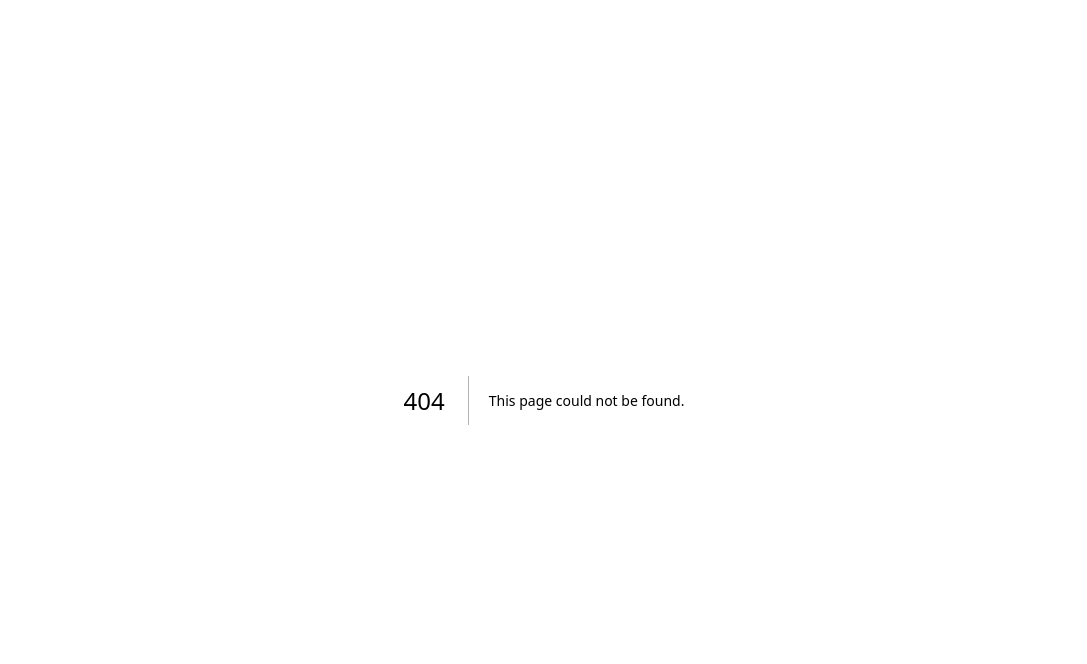
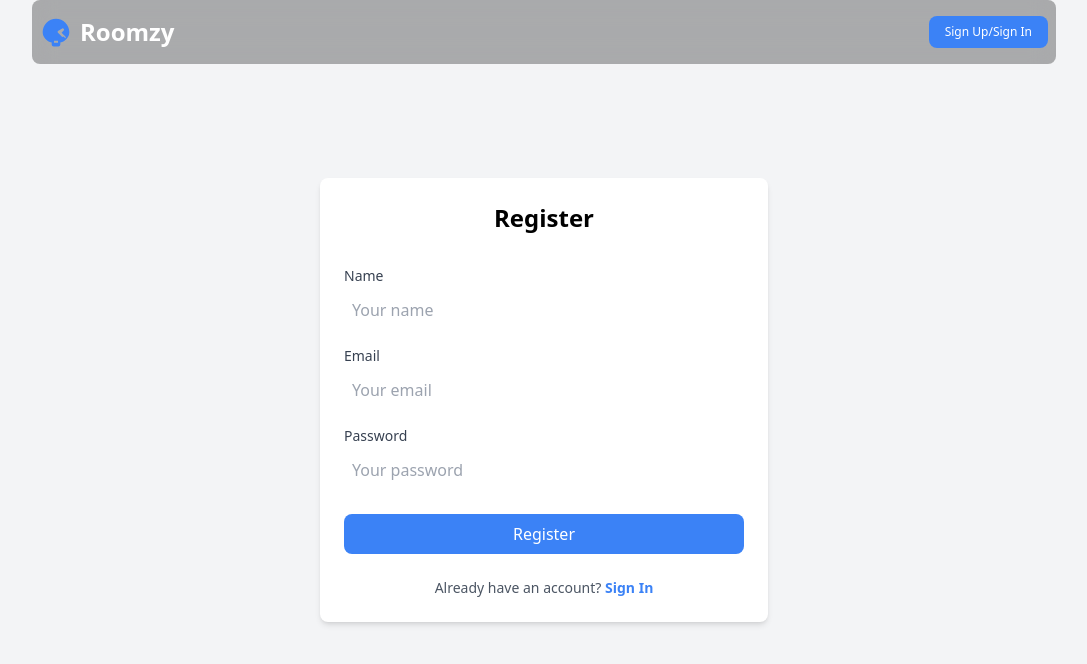
Before and after one commit to Shazzadul-Shakib/Roomzy-Client, a Next.js app: page /register in a window 1280 px wide. Before the commit this address had no page. Shown: the top 664 px of the page, without its empty margins (96-1183 px from the left). Built offline with nearby package versions, Linux system fonts and the light colour scheme.

Commit message:
login and register page designed

```diff
--- /dev/null
+++ b/src/app/(auth)/login/page.tsx
@@ -0,0 +1,74 @@
+import Link from "next/link";
+
+const Login: React.FC = () => {
+  return (
+    <div className="flex min-h-screen items-center justify-center bg-gray-100">
+      <div className="w-full max-w-md rounded-lg bg-white p-6 shadow-md">
+        <h1 className="mb-8 text-center text-2xl font-semibold">Login</h1>
+
+        <div>
+          <form>
+            {/* Email Field */}
+            <div className="mb-4">
+              <label
+                htmlFor="email"
+                className="block text-sm font-medium text-gray-700"
+              >
+                Email
+              </label>
+              <input
+                type="email"
+                id="email"
+                name="email"
+                className="mt-1 w-full rounded-lg border-gray-300 p-2 focus:border-blue-500 focus:ring-blue-500"
+                placeholder="Your email"
+                required
+              />
+            </div>
+
+            {/* Password Field */}
+            <div className="mb-6">
+              <label
+                htmlFor="password"
+                className="block text-sm font-medium text-gray-700"
+              >
+                Password
+              </label>
+              <input
+                type="password"
+                id="password"
+                name="password"
+                className="mt-1 w-full rounded-lg border-gray-300 p-2 focus:border-blue-500 focus:ring-blue-500"
+                placeholder="Your password"
+                required
+              />
+            </div>
+
+            {/* Submit Button */}
+            <div className="flex justify-center">
+              <button
+                type="submit"
+                className="w-full rounded-lg bg-blue-500 py-2 font-medium text-white transition duration-300 hover:bg-blue-600 focus:outline-none focus:ring-2 focus:ring-blue-400"
+              >
+                Login
+              </button>
+            </div>
+          </form>
+        </div>
+
+        {/* Register Link */}
+        <p className="mt-6 text-center text-sm text-gray-600">
+          Don&apos;t have an account?{" "}
+          <Link
+            href="/register"
+            className="font-semibold text-blue-500 hover:text-blue-600"
+          >
+            Register
+          </Link>
+        </p>
+      </div>
+    </div>
+  );
+};
+
+export default Login;
--- /dev/null
+++ b/src/app/(auth)/register/page.tsx
@@ -0,0 +1,90 @@
+import Link from "next/link";
+
+const Register: React.FC = () => {
+  return (
+    <div className="flex min-h-screen items-center justify-center bg-gray-100">
+      <div className="w-full max-w-md rounded-lg bg-white p-6 shadow-md">
+        <h1 className="mb-8 text-center text-2xl font-semibold">Register</h1>
+
+        <form>
+          {/* Name Field */}
+          <div className="mb-4">
+            <label
+              htmlFor="name"
+              className="block text-sm font-medium text-gray-700"
+            >
+              Name
+            </label>
+            <input
+              type="text"
+              id="name"
+              name="name"
+              className="mt-1 w-full rounded-lg border-gray-300 p-2 focus:border-blue-500 focus:ring-blue-500"
+              placeholder="Your name"
+              required
+            />
+          </div>
+
+          {/* Email Field */}
+          <div className="mb-4">
+            <label
+              htmlFor="email"
+              className="block text-sm font-medium text-gray-700"
+            >
+              Email
+            </label>
+            <input
+              type="email"
+              id="email"
+              name="email"
+              className="mt-1 w-full rounded-lg border-gray-300 p-2 focus:border-blue-500 focus:ring-blue-500"
+              placeholder="Your email"
+              required
+            />
+          </div>
+
+          {/* Password Field */}
+          <div className="mb-6">
+            <label
+              htmlFor="password"
+              className="block text-sm font-medium text-gray-700"
+            >
+              Password
+            </label>
+            <input
+              type="password"
+              id="password"
+              name="password"
+              className="mt-1 w-full rounded-lg border-gray-300 p-2 focus:border-blue-500 focus:ring-blue-500"
+              placeholder="Your password"
+              required
+            />
+          </div>
+
+          {/* Submit Button */}
+          <div className="flex justify-center">
+            <button
+              type="submit"
+              className="w-full rounded-lg bg-blue-500 py-2 font-medium text-white transition duration-300 hover:bg-blue-600 focus:outline-none focus:ring-2 focus:ring-blue-400"
+            >
+              Register
+            </button>
+          </div>
+        </form>
+
+        {/* Sign In Link */}
+        <p className="mt-6 text-center text-sm text-gray-600">
+          Already have an account?{" "}
+          <Link
+            href="/login"
+            className="font-semibold text-blue-500 hover:text-blue-600"
+          >
+            Sign In
+          </Link>
+        </p>
+      </div>
+    </div>
+  );
+};
+
+export default Register;
--- a/src/app/(main)/(home)/page.tsx
+++ b/src/app/(main)/(home)/page.tsx
@@ -1,15 +1,10 @@
 import Hero from "@/components/home/Hero";
 import RoomCard from "@/components/home/RoomCard";
-import Navbar from "@/components/shared/Navbar";
-
 const HomePage: React.FC = () => {
   return (
     <>
-      {/* Fixed Navbar */}
-      <Navbar />
       {/* Hero Section */}
       <Hero />
-
       {/* Room Cards Section */}
       <section className="mx-auto my-10 w-[90%] md:my-14 lg:w-[80%]">
         <h1 className="mb-10 text-center text-xl font-semibold md:text-start md:text-3xl">
--- a/src/app/(main)/(home)/rooms/[id]/page.tsx
+++ b/src/app/(main)/(home)/rooms/[id]/page.tsx
@@ -1,18 +1,12 @@
 import RoomDetails from "@/components/room/RoomDetails";
 import RoomImages from "@/components/room/RoomImages";
 import { RoomPageProps } from "@/types/all-types";
-import Link from "next/link";
 
 const RoomPage: React.FC<RoomPageProps> = ({ params }) => {
   console.log(params);
   return (
     <div className="mx-auto my-10 w-[90%] md:my-14 lg:w-[80%]">
-      <div className="mb-6">
-        <Link href="/" className="px-2 py-1 text-xs text-gray-500">
-          Back to home
-        </Link>
-      </div>
-      <div className="grid grid-cols-1 gap-6">
+      <div className="grid grid-cols-1 gap-6 pt-8">
         <RoomImages />
         <RoomDetails />
       </div>
--- a/src/app/layout.tsx
+++ b/src/app/layout.tsx
@@ -1,6 +1,7 @@
 import type { Metadata } from "next";
 import localFont from "next/font/local";
 import "./globals.css";
+import Navbar from "@/components/shared/Navbar";
 
 const geistSans = localFont({
   src: "./fonts/GeistVF.woff",
@@ -28,6 +29,8 @@ export default function RootLayout({
       <body
         className={`${geistSans.variable} ${geistMono.variable} antialiased`}
       >
+        {/* Fixed Navbar */}
+        <Navbar />
         {children}
       </body>
     </html>
--- a/src/components/logo/Logo.tsx
+++ b/src/components/logo/Logo.tsx
@@ -1,6 +1,8 @@
+import Link from "next/link";
+
 const Logo: React.FC = () => {
   return (
-    <div className="flex items-center space-x-2">
+    <Link href="/" className="flex items-center space-x-2">
       {/* SVG Logo */}
       <svg
         xmlns="http://www.w3.org/2000/svg"
@@ -13,7 +15,7 @@ const Logo: React.FC = () => {
 
       {/* Hotel Name */}
       <span className="text-md md:text-2xl font-bold text-white">Roomzy</span>
-    </div>
+    </Link>
   );
 };
 
--- a/src/components/shared/Navbar.tsx
+++ b/src/components/shared/Navbar.tsx
@@ -1,9 +1,10 @@
+import Link from "next/link";
 import Logo from "../logo/Logo";
-import { CgProfile } from "react-icons/cg";
+// import { CgProfile } from "react-icons/cg";
 
 const Navbar: React.FC = () => {
   return (
-    <div className="fixed left-0 right-0 top-0 z-10 mx-auto flex w-[90%] items-center justify-between rounded-lg px-2 py-4 backdrop-blur-md lg:w-[80%]">
+    <div className="fixed left-0 right-0 top-0 z-10 mx-auto flex w-[90%] items-center justify-between rounded-lg bg-black/30 px-2 py-4 backdrop-blur-md lg:w-[80%]">
       {/* Logo on the left */}
       <div className="flex items-center">
         <Logo />
@@ -11,12 +12,14 @@ const Navbar: React.FC = () => {
 
       {/* Sign Up/Sign In button on the right */}
       <div>
-        {/* <button className="rounded-lg bg-blue-500 px-4 py-2 font-medium text-white text-xs ">
-          Sign Up/Sign In
-        </button> */}
-        <div className="cursor-pointer">
+        <Link href="/login">
+          <button className="rounded-lg bg-blue-500 px-4 py-2 text-xs font-medium text-white">
+            Sign Up/Sign In
+          </button>
+        </Link>
+        {/* <div className="cursor-pointer">
           <CgProfile className="text-[20px] text-gray-300 md:text-[35px]" />
-        </div>
+        </div> */}
       </div>
     </div>
   );
```
